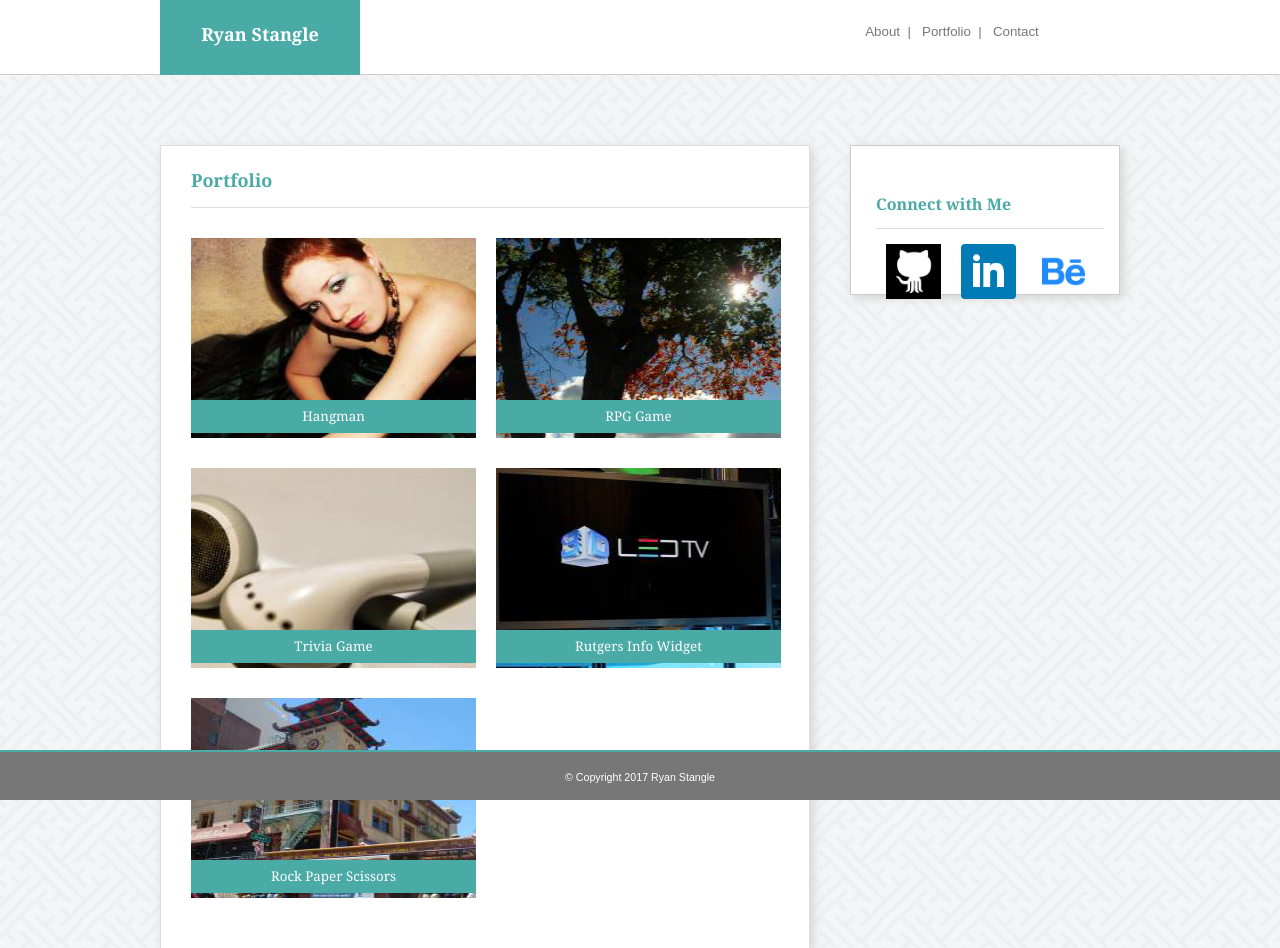
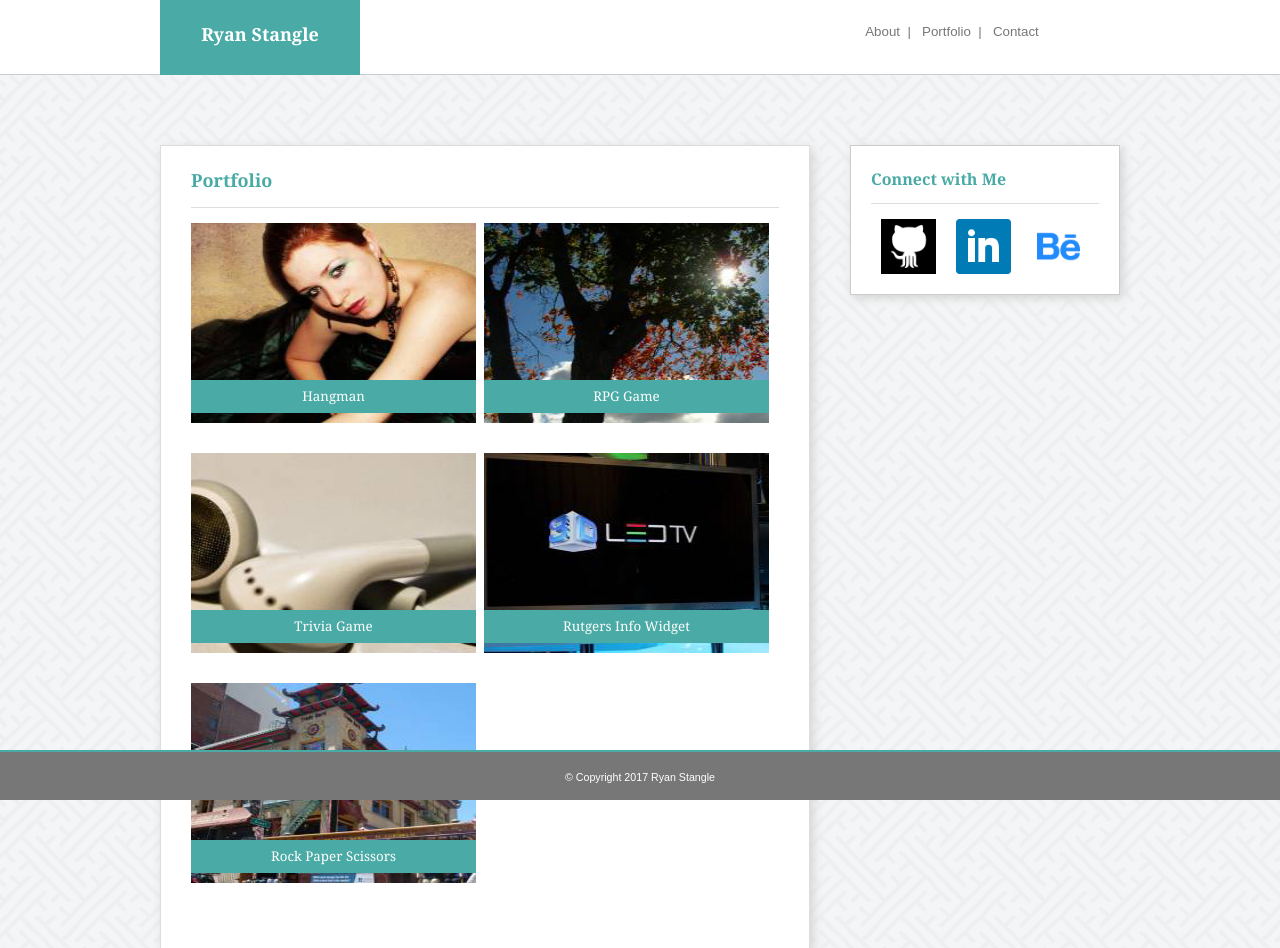
Before and after one commit to rstangle/Responsive-Portfolio, a plain HTML site: page portfolio.html in a window 1280 px wide. Shown: the top 948 px of the page. Drawn offline with Linux system fonts and the light colour scheme.

Commit message:
More layout fixes

```diff
--- a/assets/css/style.css
+++ b/assets/css/style.css
@@ -66,9 +66,10 @@ nav {
 section {
 	float: left;
 	position: relative;
-	padding-left: 30px;
+/*	padding-left: 30px;
 	padding-top: 25px;
-	padding-bottom: 50px;
+	padding-bottom: 50px;*/
+	padding: 25px 30px 50px 30px;
 	margin: 50px auto 100px auto;
 	background: #ffffff;
 	width: 650px;
@@ -82,7 +83,7 @@ section {
 aside {
 	float: right;
 	position: relative;
-	padding: 50px 15px 0px 25px;
+	padding: 25px 20px 0px 20px;
 	margin: 50px 0px;
 	background: #ffffff;
 	width: 270px;
@@ -239,7 +240,7 @@ input[type=submit] {
 	float: left;
 	width: 285px;
 	height: 200px;
-	margin: 15px 20px 15px 0px;
+	margin: 15px 8px 15px 0px;
 }
 
 .thumbnails {
@@ -247,13 +248,13 @@ input[type=submit] {
  	float: left;
 	width: 285px;
 	height: 200px;
-	margin: 15px 20px 15px 0px;
+/*	margin: 15px 20px 15px 0px;*/
  }
 
 .thumbnail-header {
 	float: left;
 	position: absolute;
-	bottom: -10px;
+	bottom: 10px;
 	width: 100%;
 	padding-top: 10px;
 	padding-bottom: 10px;
@@ -358,7 +359,7 @@ a:active {
 	}
 
 	aside {
-	padding: 50px 5px 0px 25px;
+	padding: 25px 3% 0px 3%;
 	margin: 50px auto;
 	width: 30%;
 	height: auto;
@@ -367,6 +368,7 @@ a:active {
 	.connect-icons {
 	width: 20%;
 	height: 20%;
+	margin: 15px 5px;
 	}
 
 	.thumbnail-container {
@@ -455,7 +457,7 @@ a:active {
 
 	aside {
 	display: inline;
-	padding: 50px 5px 0px 25px;
+	padding: 25px 20px 0px 20px;
 	margin: 15px auto 100px auto;
 	width: 100%;
 	height: auto;
```
